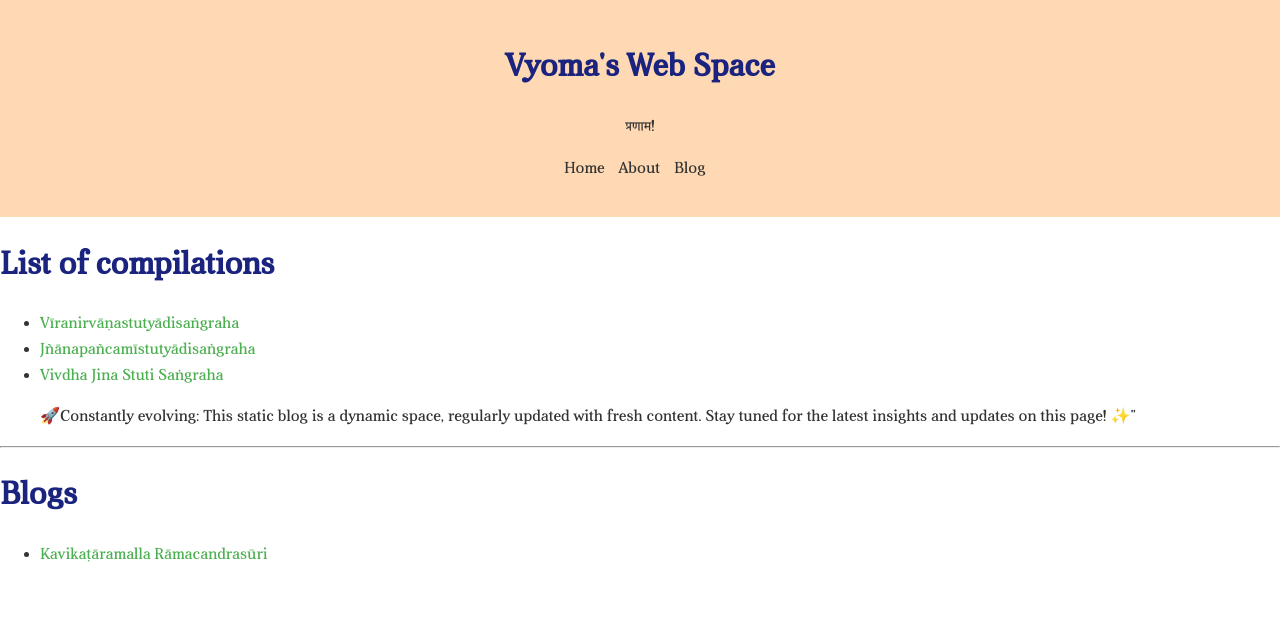
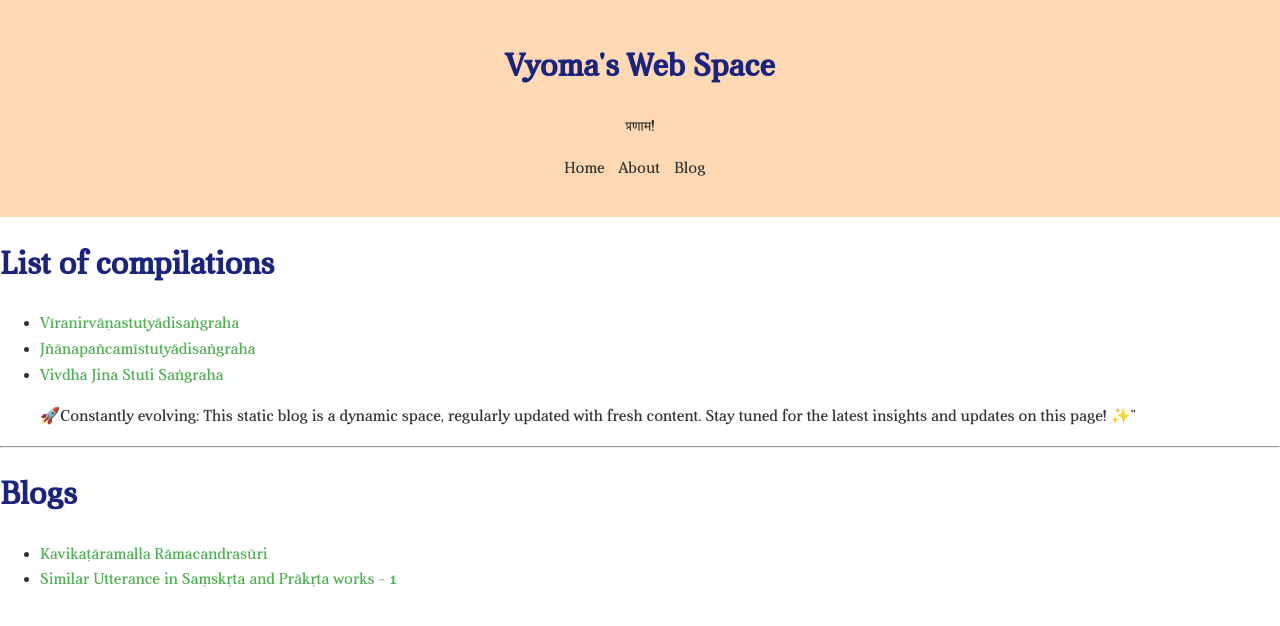
Before and after one commit to svyoma/svyoma.github.io, a Jekyll site: the page blogs.html, which Jekyll copies as it is, in a window 1280 px wide. Shown: the top 626 px of the page. Built offline with Jekyll 4.4.1, drawn with Linux system fonts in a browser that asks for light colours.

Commit message:
Update blogs.html

```diff
--- a/blogs.html
+++ b/blogs.html
@@ -117,5 +117,7 @@
 <h1>Blogs</h1>
 <ul>
     <li><a href="blogs/authors/ramacandra.html">Kavikaṭāramalla Rāmacandrasūri</a></li>
+	<li><a href="blogs/satesu_jayate_surah.html">Similar Utterance in Saṃskṛta and Prākṛta works - 1</a></li>
+</ul>
 </body>
 </html>
```
